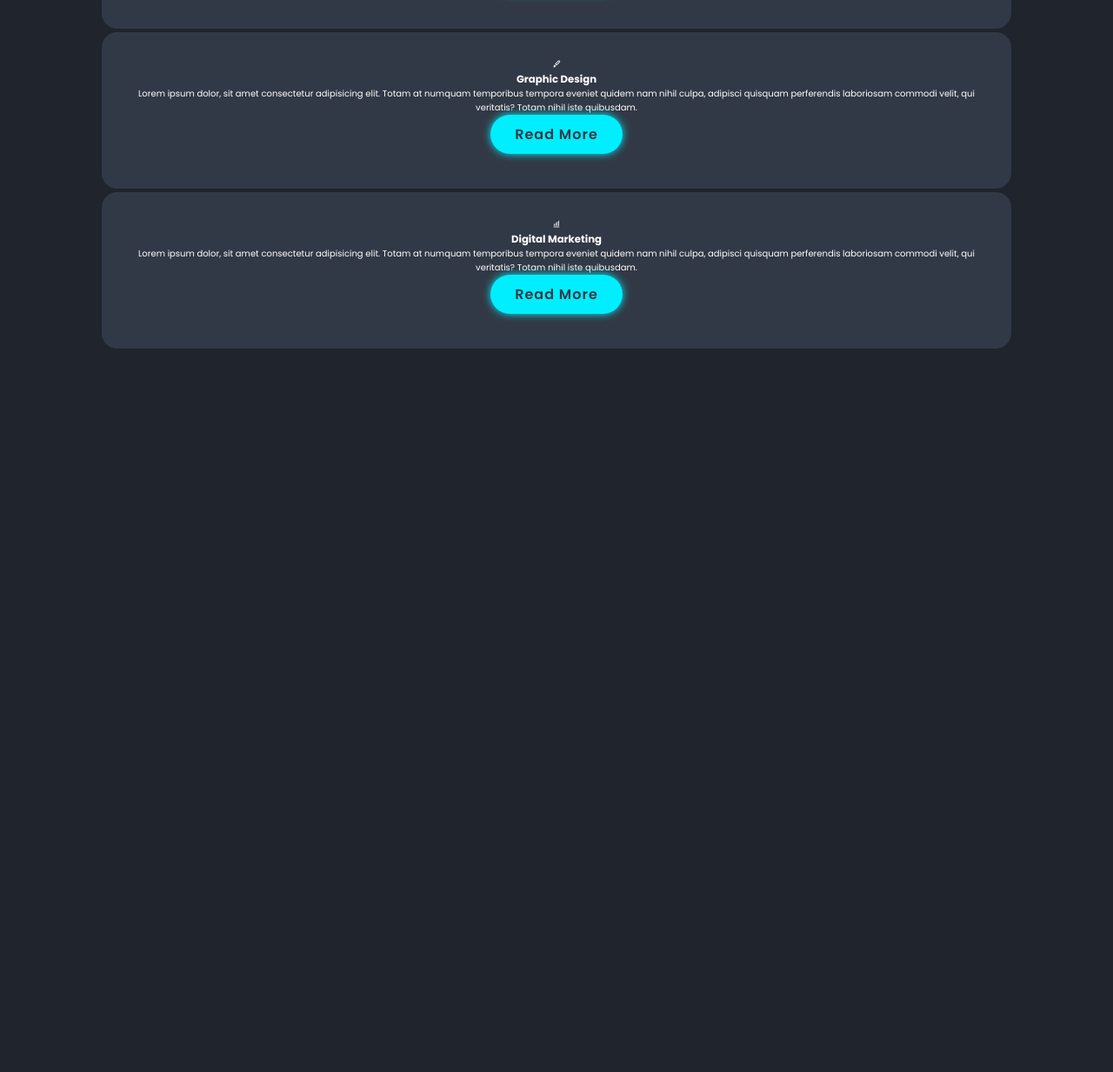
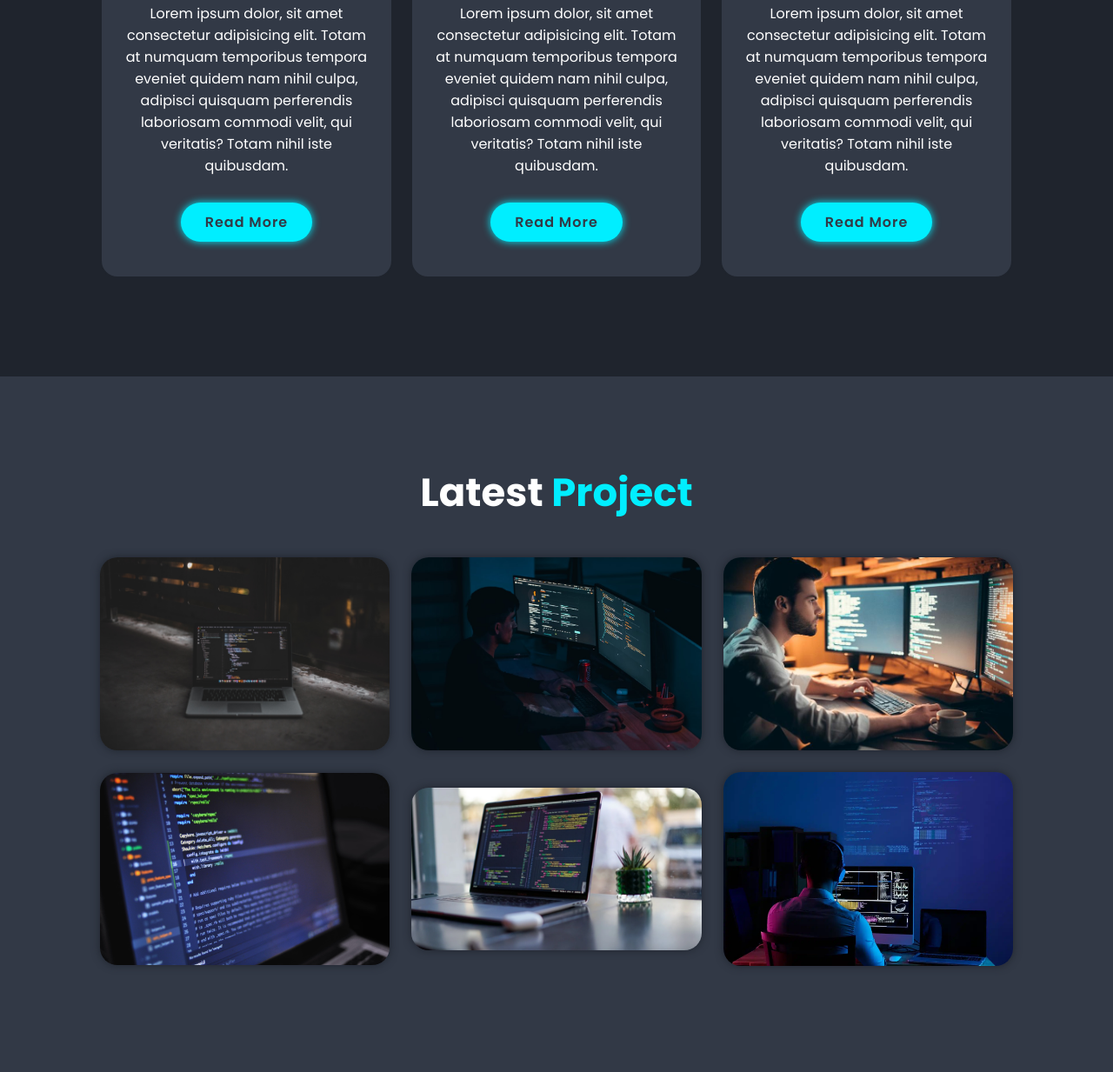
Before and after one commit to D1ALP3MU/PortfolioP, a plain HTML site: page index.html in a window 1280 px wide. Shown: the part 1967-3200 px from the top of the page at 87% size. Before the commit the page ends 2400 px from the top, so only its background shows below. Drawn offline with nearby package versions, Linux system fonts and the light colour scheme.

Commit message:
Se finaliza maquetación de la sesión de services, se crea la sesión de portfolio y se le agregan los respectivos estilos css

```diff
--- a/assets/css/styles.css
+++ b/assets/css/styles.css
@@ -9,6 +9,10 @@
     outline: none;
     scroll-behavior: smooth;
     font-family: 'Poppins', sans-serif;
+}
+
+html {
+    scroll-behavior: smooth;
 }
 
 :root {
@@ -221,7 +225,7 @@ span {
     display: flex;
     justify-content: space-between;
     align-items: center;
-    /* flex-wrap: wrap; */
+    flex-wrap: wrap;
     gap: 2rem;
 }
 
@@ -232,4 +236,137 @@ span {
     border-radius: 2rem;
     text-align: center;
     border: .2rem solid var(--bg-color);
+    transition: .5s ease;
+    -webkit-transition: .5s ease;
+    -moz-transition: .5s ease;
+    -ms-transition: .5s ease;
+    -o-transition: .5s ease;
 }
+
+.services-container .services-box:hover {
+    border-color: var(--main-color);
+    transform: scale(1.02);
+    -webkit-transform: scale(1.02);
+    -moz-transform: scale(1.02);
+    -ms-transform: scale(1.02);
+    -o-transform: scale(1.02);
+}
+
+.services-box i {
+    font-size: 7rem;
+    color: var(--main-color);
+}
+
+.services-box h3 {
+    font-size: 2.6rem;
+}
+
+.services-box p {
+    font-size: 1.6rem;
+    margin: 1rem 0 3rem;
+}
+
+.portfolio {
+    background-color: var(--second-bg-color);
+}
+
+.portfolio h2 {
+    margin-bottom: 4rem;
+}
+
+.portfolio-container {
+    display: grid;
+    grid-template-columns: repeat(3, 1fr);
+    align-items: center;
+    gap: 2.5rem;
+}
+
+.portfolio-container .portfolio-box {
+    position: relative;
+    border-radius: 2rem;
+    -webkit-border-radius: 2rem;
+    -moz-border-radius: 2rem;
+    -ms-border-radius: 2rem;
+    -o-border-radius: 2rem;
+    box-shadow: 0 0 1rem var(--bg-color);
+    overflow: hidden;
+    display: flex;
+}
+
+.portfolio-box img {
+    width: 100%;
+    transition: .5s ease;
+    -webkit-transition: .5s ease;
+    -moz-transition: .5s ease;
+    -ms-transition: .5s ease;
+    -o-transition: .5s ease;
+}
+
+.portfolio-box:hover img {
+    transform: scale(1.1);
+    -webkit-transform: scale(1.1);
+    -moz-transform: scale(1.1);
+    -ms-transform: scale(1.1);
+    -o-transform: scale(1.1);
+}
+
+.portfolio-box .portfolio-layer {
+    position: absolute;
+    bottom: 0;
+    left: 0;
+    width: 100%;
+    height: 100%;
+    background: linear-gradient(rgba(0, 0, 0, .1), var(--main-color));
+    display: flex;
+    justify-content: center;
+    align-items: center;
+    flex-direction: column;
+    text-align: center;
+    padding: 0 4rem;
+    transform: translateY(100%);
+    -webkit-transform: translateY(100%);
+    -moz-transform: translateY(100%);
+    -ms-transform: translateY(100%);
+    -o-transform: translateY(100%);
+    transition: .5s ease;
+    -webkit-transition: .5s ease;
+    -moz-transition: .5s ease;
+    -ms-transition: .5s ease;
+    -o-transition: .5s ease;
+}
+
+.portfolio-box:hover .portfolio-layer {
+    transform: translateY(0);
+    -webkit-transform: translateY(0);
+    -moz-transform: translateY(0);
+    -ms-transform: translateY(0);
+    -o-transform: translateY(0);
+}
+
+.portfolio-layer h4 {
+    font-size: 4rem;
+}
+
+.portfolio-layer p {
+    font-size: 1.6rem;
+    margin: .3rem 0 1rem;
+}
+
+.portfolio-layer a {
+    display: inline-flex;
+    justify-content: center;
+    align-items: center;
+    width: 5rem;
+    height: 5rem;
+    background: var(--text-color);
+    border-radius: 50%;
+    -webkit-border-radius: 50%;
+    -moz-border-radius: 50%;
+    -ms-border-radius: 50%;
+    -o-border-radius: 50%;
+}
+
+.portfolio-layer a i {
+    font-size: 2rem;
+    color: var(--second-bg-color);
+}
--- a/index.html
+++ b/index.html
@@ -21,11 +21,11 @@
         <i class='bx bx-menu' id="menu-icon"></i>
 
         <nav class="navbar">
-            <a href="#Home" class="active">Home</a>
-            <a href="#About">About</a>
-            <a href="#Services">Services</a>
-            <a href="#Portfolio">Portfolio</a>
-            <a href="#Contact">Contact</a>
+            <a href="#home" class="active">Home</a>
+            <a href="#about">About</a>
+            <a href="#services">Services</a>
+            <a href="#portfolio">Portfolio</a>
+            <a href="#contact">Contact</a>
         </nav>
     </header>
 
@@ -77,18 +77,14 @@
                 <p>Lorem ipsum dolor, sit amet consectetur adipisicing elit. Totam at numquam temporibus tempora eveniet quidem nam nihil culpa, adipisci quisquam perferendis laboriosam commodi velit, qui veritatis? Totam nihil iste quibusdam.</p>
                 <a href="#" class="btn">Read More</a>
             </div>
-        </div>
 
-        <div class="services-container">
             <div class="services-box">
                 <i class='bx bxs-paint'></i>
                 <h3>Graphic Design</h3>
                 <p>Lorem ipsum dolor, sit amet consectetur adipisicing elit. Totam at numquam temporibus tempora eveniet quidem nam nihil culpa, adipisci quisquam perferendis laboriosam commodi velit, qui veritatis? Totam nihil iste quibusdam.</p>
                 <a href="#" class="btn">Read More</a>
             </div>
-        </div>
 
-        <div class="services-container">
             <div class="services-box">
                 <i class='bx bx-bar-chart-alt'></i>
                 <h3>Digital Marketing</h3>
@@ -98,6 +94,62 @@
         </div>
     </section>
 
+    <!-- Portfolio section design -->
+    <section class="portfolio" id="portfolio">
+        <h2 class="heading">Latest <span>Project</span></h2>
+
+        <div class="portfolio-container">
+            <div class="portfolio-box">
+                <img src="./assets/img/portafolio1.jpg" alt="image project one">
+                <div class="portfolio-layer">
+                    <h4>Web Design</h4>
+                    <p>Lorem ipsum, dolor sit amet consectetur adipisicing elit. Pariatur, tenetur.</p>
+                    <a href="#"><i class='bx bx-link-external'></i></a>
+                </div>
+            </div>
+            <div class="portfolio-box">
+                <img src="./assets/img/portafolio2.jpeg" alt="image project one">
+                <div class="portfolio-layer">
+                    <h4>Web Design</h4>
+                    <p>Lorem ipsum, dolor sit amet consectetur adipisicing elit. Pariatur, tenetur.</p>
+                    <a href="#"><i class='bx bx-link-external'></i></a>
+                </div>
+            </div>
+            <div class="portfolio-box">
+                <img src="./assets/img/portafolio3.jpg" alt="image project one">
+                <div class="portfolio-layer">
+                    <h4>Web Design</h4>
+                    <p>Lorem ipsum, dolor sit amet consectetur adipisicing elit. Pariatur, tenetur.</p>
+                    <a href="#"><i class='bx bx-link-external'></i></a>
+                </div>
+            </div>
+            <div class="portfolio-box">
+                <img src="./assets/img/portafolio4.jpg" alt="image project one">
+                <div class="portfolio-layer">
+                    <h4>Web Design</h4>
+                    <p>Lorem ipsum, dolor sit amet consectetur adipisicing elit. Pariatur, tenetur.</p>
+                    <a href="#"><i class='bx bx-link-external'></i></a>
+                </div>
+            </div>
+            <div class="portfolio-box">
+                <img src="./assets/img/portafolio5.webp" alt="image project one">
+                <div class="portfolio-layer">
+                    <h4>Web Design</h4>
+                    <p>Lorem ipsum, dolor sit amet consectetur adipisicing elit. Pariatur, tenetur.</p>
+                    <a href="#"><i class='bx bx-link-external'></i></a>
+                </div>
+            </div>
+            <div class="portfolio-box">
+                <img src="./assets/img/portafolio6.jpg" alt="image project one">
+                <div class="portfolio-layer">
+                    <h4>Web Design</h4>
+                    <p>Lorem ipsum, dolor sit amet consectetur adipisicing elit. Pariatur, tenetur.</p>
+                    <a href="#"><i class='bx bx-link-external'></i></a>
+                </div>
+            </div>
+        </div>
+    </section>
+
     <!-- custom js -->
     <script src="./assets/js/app.js"></script>
 </body>
```
